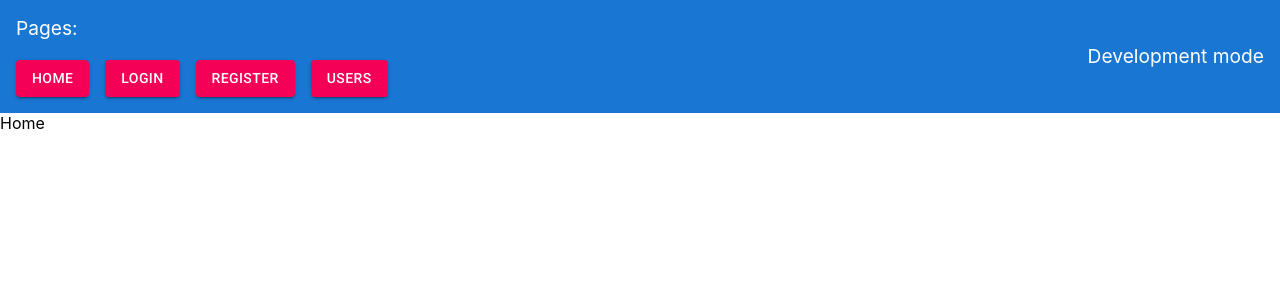
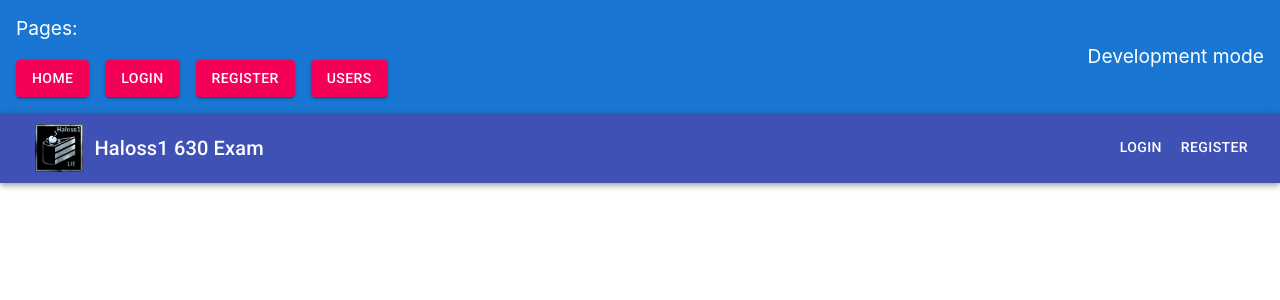
Before and after one commit to haloss1/iexplain-front, a React (Create React App) app: page / in a window 1280 px wide. Shown: the top 300 px of the page. Built offline with nearby package versions, Linux system fonts and the light colour scheme.

Commit message:
Added a navigation bar to Home page

```diff
--- a/src/pages/Home.tsx
+++ b/src/pages/Home.tsx
@@ -1,5 +1,49 @@
+import {
+  AppBar,
+  Button,
+  makeStyles,
+  Toolbar,
+  Typography,
+} from "@material-ui/core";
+import { Link } from "react-router-dom";
+import logo from "assets/Haloss1Profile.png";
+
+const useStyles = makeStyles((theme) => ({
+  root: {
+    flexGrow: 1,
+  },
+  menuButton: {
+    marginRight: theme.spacing(2),
+  },
+  title: {
+    flexGrow: 1,
+  },
+}));
+
 const Home = () => {
-  return <div>Home</div>;
+  const classes = useStyles();
+  return (
+    <>
+      <AppBar position="static">
+        <Toolbar>
+          <img
+            src={logo}
+            style={{ width: "3rem", padding: "0.7rem" }}
+            alt="Logo"
+          />
+          <Typography variant="h6" className={classes.title}>
+            Haloss1 630 Exam
+          </Typography>
+          <Button component={Link} color="inherit" to="/login">
+            Login
+          </Button>
+          <Button component={Link} color="inherit" to="/register">
+            Register
+          </Button>
+        </Toolbar>
+      </AppBar>
+    </>
+  );
 };
 
 export default Home;
```
Also changed, not shown: src/assets/Haloss1Profile.png (added).
